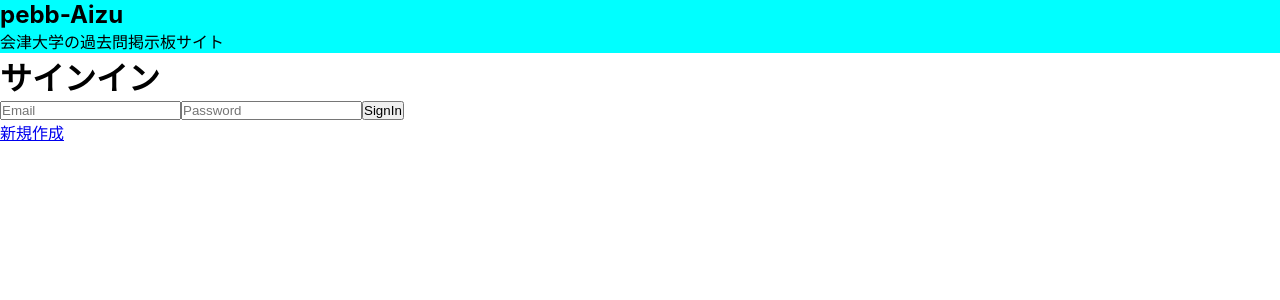
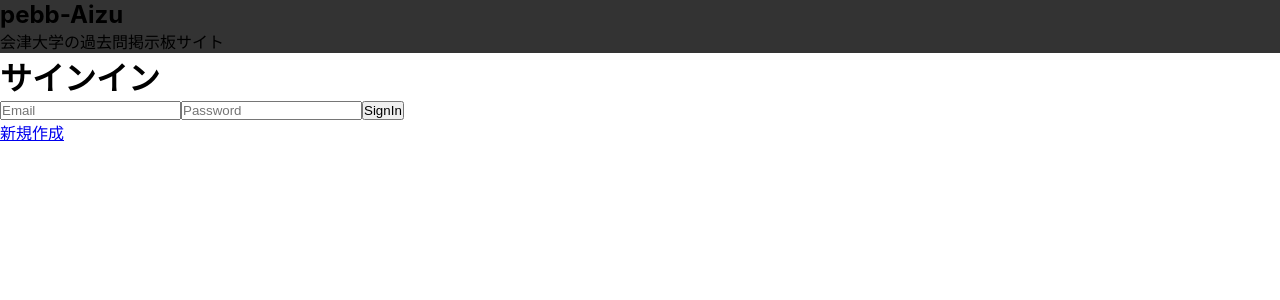
Before and after one commit to nyan92015/pebb-aizu, a React (Create React App) app: page /signin in a window 1280 px wide. Shown: the top 300 px of the page. Built offline with nearby package versions, Linux system fonts and the light colour scheme; no server answers.

Commit message:
kokiからmainへの変更

```diff
--- a/src/containers/Header/Header.scss
+++ b/src/containers/Header/Header.scss
@@ -1,4 +1,4 @@
 .header {
-  background-color: aqua;
+  background-color: #333;
   display: flex;
 }
```
